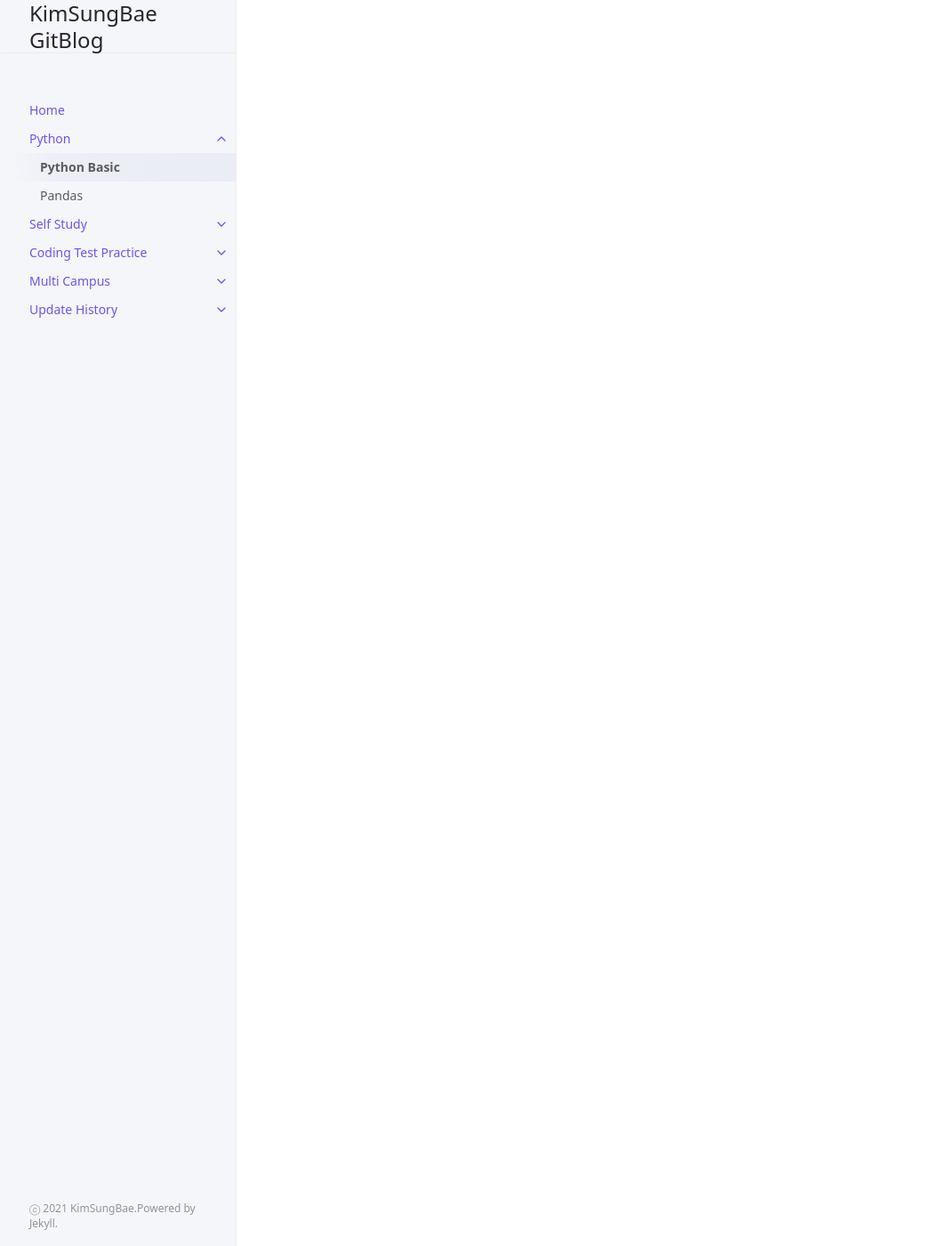
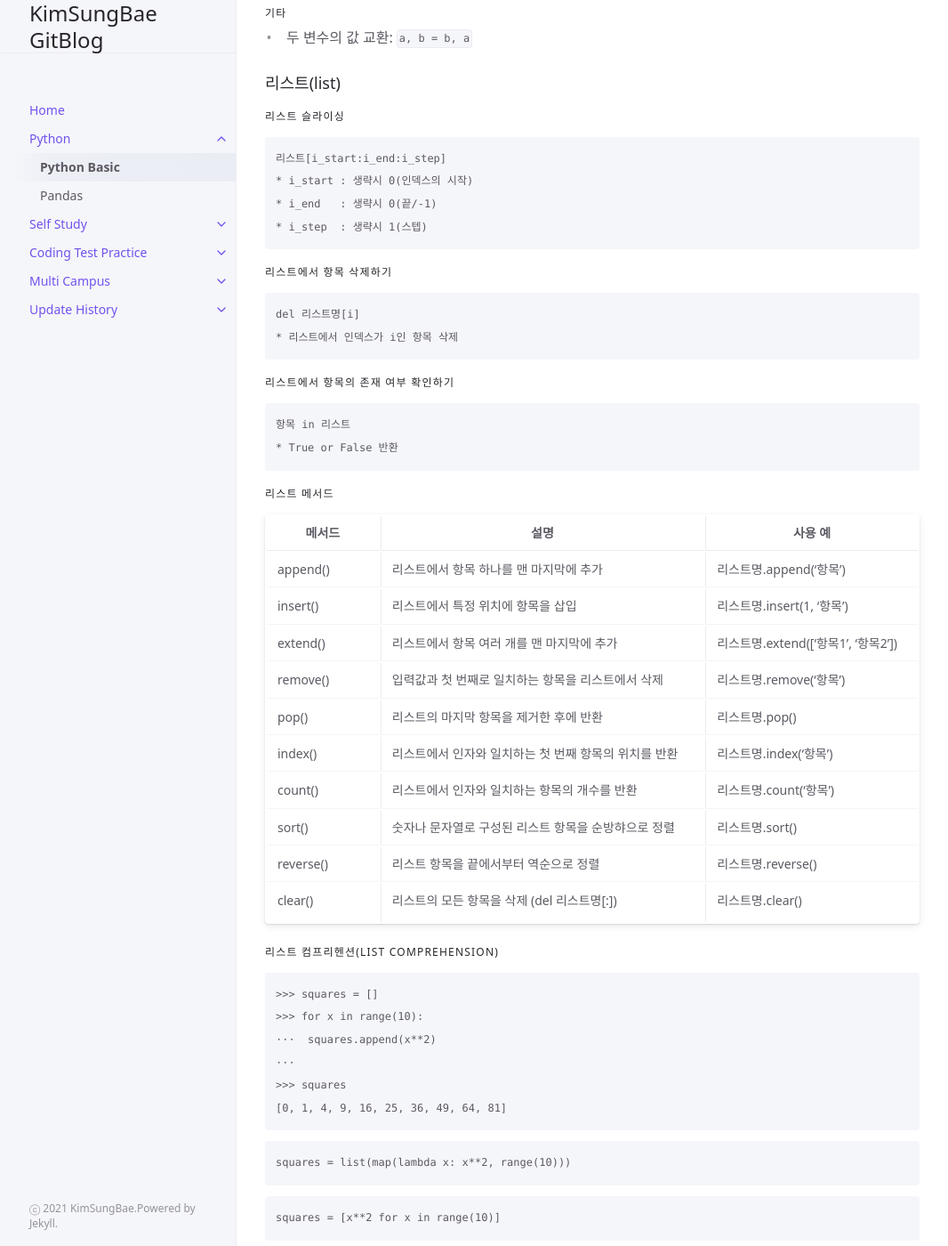
Before and after one commit to kimsungbae/kimsungbae.github.io, a Jekyll site: the page built from docs/self study/python/python basic.md, in a window 1280 px wide and 1400 px high, scrolled down 3554 px. Shown: the whole window at 89% size, without its empty margins (106-1172 px from the left). Built offline with Jekyll 4.4.1, drawn with Linux system fonts in a browser that asks for light colours; some of the changed text lies outside the part shown.

Commit message:
2022.01.18

````diff
--- a/docs/self study/python/python basic.md
+++ b/docs/self study/python/python basic.md
@@ -16,6 +16,36 @@ nav_order: 1
 {:toc}
 
 ---
+## 사칙연산 및 논리연산
+
+### 사칙연산 기호
+
+| 연산자 기호 | 의미 |
+|:-------------:|----------|
+| + | 더하기 |
+| - | 빼기 |
+| * | 곱하기 |
+| ** | 거듭제곱 |
+| / | 나누기 |
+| // | 몫 |
+| % | 나머지 |
+
+
+### 논리 & 비교 연산자
+
+
+| 연산자 | 의미 | 활용 예 | 설명 |
+|:------:|-----------|------|------|
+|and|논리곱|A and B|A와 B 모두 참일 때만 참이고, 나머지는 거짓|
+|or|논리합|A or B|A와 B 중 하나라도 참이면 참, 둘 다 거짓일 때 거짓|
+|not|논리|not A|A가 참이면 거짓, 거짓이면 참|
+|==|같다|A and B|a는 b와 같다|
+|!=|같지 않다|a == b|a는 b와 같지 않다|
+|>|크다|a >b|a는 b보다 크다|
+|<|작다|a < b|a는 b보다 작다|
+|>=|크거나 같다|a >= b|a는 b보다 크거나 같다|
+|<=|작거나 같다|a <= b|a는 b보다 작거나 같다|
+
 
 ## 변수
 
@@ -24,33 +54,39 @@ nav_order: 1
  - 프로그램 작성시 데이터 값을 효율적으로 저장하고 관리하는 용도
 
 #### 여러 변수를 동시에 한개 값에 할당
+
 ```
 변수 a, b에 1의 값을 각각 저장
 a = b = 1
 ```
 
 #### 여러개의 변수에 각각의 값을 할당
+
 ```
 a , b = 1, 2
 ```
 
 #### 변수 관련 함수 or 연산자 등
-| 함수 or 연산자 등 | 설명 | 출력값 | 비고 |
-|:----------------------|:---------------------------------|:------------------------------|:------------------------------|
-| id(변수명) | 변수의 메모리 주소 출력| 주소값 | - |
-| type(변수명) | 변수의 타입을 출력 | str, int, class, tuple, etc... | - |
-| 변수1 ia 변수2 | 변수1과 변수2가 같은 객체를 가리키는지 비교 | True or False | 숫자, 문자와 다르게 리스트는 생성될 때 마다 새로운 객체를 생성<br>
-```ex) a = 2, b = 1 + 1
+
+| 함수 or 연산자 등 | 설명                                        | 출력값                         | 비고                                                               |
+| :---------------- | :------------------------------------------ | :----------------------------- | :----------------------------------------------------------------- |
+| id(변수명)        | 변수의 메모리 주소 출력                     | 주소값                         | -                                                                  |
+| type(변수명)      | 변수의 타입을 출력                          | str, int, class, tuple, etc... | -                                                                  |
+| 변수1 ia 변수2    | 변수1과 변수2가 같은 객체를 가리키는지 비교 | True or False                  | 숫자, 문자와 다르게 리스트는 생성될 때 마다 새로운 객체를 생성<br> |
+
+```
+ex) a = 2, b = 1 + 1
 print(a is b) => True
 c = [1, 2]
 d = [1, 2]
-print(c is d) => False``` |
-| 변수1 == 변수2 | 변수1과 변수2가 같은 값인지 비교 | True or False | - |
+print(c is d) => False
+```
+
+변수1 == 변수2: 변수1과 변수2가 같은 값인지 비교
 
 ```
 a = 'koera'
 b = a[:-1]
-
 print(a)            => korea
 print(id(a))        => (변수a의 주소값)
 print(b)            => kore
@@ -58,26 +94,143 @@ print(id(b))        => (변수b의 주소값)
 print(a is b)       => False
 ```
 
-### 특수기호
+#### 특수기호
   - 변수 선언할 때 변수 내에서 쌍따옴표("), 홑따옴표(') 사용 시, \(역슬래시)랑 같이 사용
 
-### 상수
+#### 상수
  - 항상 변하지 않는 수(변수는 변하는 수)
  - 사용자가 임의로 바꾸거나 변경할 수 없음.(사전에 미리 정의되어 있음)
  - 숫자, 문자 등이 있음
  - 상수명은대문자로 표시
 
-### 튜플
+#### 튜플
 
 ```
-# 1, 2를 한쌍으로 튜플 형식으로 변수 a, b에 각각 저장
+1, 2를 한쌍으로 튜플 형식으로 변수 a, b에 각각 저장
 a = b = 1, 2
-
 print(a)                => (1, 2)
 print(type(a))          => <class 'tuple'>
 print(a[0], a[1])       => 1 2
 print(type(a[0]))       => <class 'int>
 ```
 
-### 기타
+#### 기타
  - 두 변수의 값 교환: `a, b = b, a`
+
+### 리스트(list)
+
+#### 리스트 슬라이싱
+```
+리스트[i_start:i_end:i_step]
+* i_start : 생략시 0(인덱스의 시작)
+* i_end   : 생략시 0(끝/-1)
+* i_step  : 생략시 1(스텝)
+```
+
+#### 리스트에서 항목 삭제하기
+```
+del 리스트명[i]
+* 리스트에서 인덱스가 i인 항목 삭제
+```
+
+#### 리스트에서 항목의 존재 여부 확인하기
+```
+항목 in 리스트
+* True or False 반환
+```
+
+#### 리스트 메서드
+
+| 메서드 | 설명 | 사용 예 |
+|---|------|-------------------|
+| append() | 리스트에서 항목 하나를 맨 마지막에 추가 | 리스트명.append('항목') |
+| insert() | 리스트에서 특정 위치에 항목을 삽입 | 리스트명.insert(1, '항목') |
+| extend() | 리스트에서 항목 여러 개를 맨 마지막에 추가 | 리스트명.extend(['항목1', '항목2']) |
+| remove() | 입력값과 첫 번째로 일치하는 항목을 리스트에서 삭제 | 리스트명.remove('항목') |
+| pop() | 리스트의 마지막 항목을 제거한 후에 반환 | 리스트명.pop() |
+| index() | 리스트에서 인자와 일치하는 첫 번째 항목의 위치를 반환 | 리스트명.index('항목') |
+| count() | 리스트에서 인자와 일치하는 항목의 개수를 반환 | 리스트명.count('항목') |
+| sort() | 숫자나 문자열로 구성된 리스트 항목을 순방햐으로 정렬 | 리스트명.sort() |
+| reverse() | 리스트 항목을 끝에서부터 역순으로 정렬 | 리스트명.reverse() |
+| clear() | 리스트의 모든 항목을 삭제 (del 리스트명[:]) | 리스트명.clear() |
+
+#### 리스트 컴프리헨션(list comprehension)
+```
+>>> squares = []
+>>> for x in range(10):
+···  squares.append(x**2)
+···
+>>> squares
+[0, 1, 4, 9, 16, 25, 36, 49, 64, 81]
+```
+
+```
+squares = list(map(lambda x: x**2, range(10)))
+```
+
+```
+squares = [x**2 for x in range(10)]
+```
+
+```
+[(x, y) for x in [1, 2, 3] for y in [3, 1, 4] if x != y]
+```
+
+### 튜플(tuple)
+리스트와 비슷하지만, 한번 입력하면 항목 변경 불가
+항목을 변경하는 메서드가 아닌 다른 리스트 메서드는 튜플에서도 사용 가능
+
+#### 튜플 생성 예
+```
+tuple1 = (1, 2, 3, 4)
+tuple2 = 5, 6, 7, 8
+tuple3 = (1,)
+tuple4 = 2,
+```
+
+### 세트(set)
+리스트와 튜플과 다른 점은 <b>데이터의 순서가 없고</b>, <b>데이터를 중복해서 쓸 수 없다</b>는 점
+
+```
+>>> set1 = {1, 2, 3, 3}
+>>> print(set1)
+··· {1, 2, 3}
+```
+
+#### 세트 메서드
+
+| 메서드 | 기호 표시 | 사용 예 |
+|--------------------------|-----------|----------------------|
+| 교집합(intersection) | A ∩ B | A.intersection(B) or A & B |
+| 합집합(union) | A ∪ B | A.union(B)  or A '| B |
+| 차집합(difference) | A - B | A.difference(B) or A-B |
+
+### 리스트, 튜플, 세트 변환
+리스트, 튜플, 세트는 서로 변환이 가능
+```
+list(), tuple(), set()
+```
+
+### 딕셔너리(dictionary)
+key:value 형태로 키와 값이 쌍을 이룬다<br>
+key에는 숫자와 문자열, 값에는 숫자, 문자열, 리스트, 튜플, 딕셔너리 등 다양한 형태의 데이터 사용 가능
+
+```
+dict_name = {key1:value1, key2:value2, key3:value3 }
+```
+
+#### 딕셔너리 다루기
+- 딕셔너리 추가 또는 기존값 수정
+  - dict_name['key']='value'
+- 딕셔너리 삭제
+  - del dict_name['key']
+
+| 메서드 | 설명 | 사용 예 |
+|---|------|-------------------|
+| key() | 딕셔너리에서 키 전체를 리스트 형태로 반환 | dict_name.keys() |
+| values() | 딕셔너리에서 값 전체를 리스트 형태로 반환 | dict_name.values() |
+| items() | 딕셔너리에서 키와 값의 쌍을 (키, 값)처럼 튜플 형태로 반환 | dict_name.items() |
+| update(dict_name2) | 딕셔너리에서 딕셔너리 데이터(dict_name2) 추가 | dict_name.update(dict_name2) |
+| clear() | 딕셔너리의 모든 항목 삭제 | dict_name.clear() |
+
+## 제어문
````
Also changed, not shown: docs/update history/2022.01.md (+2 -19 lines).
